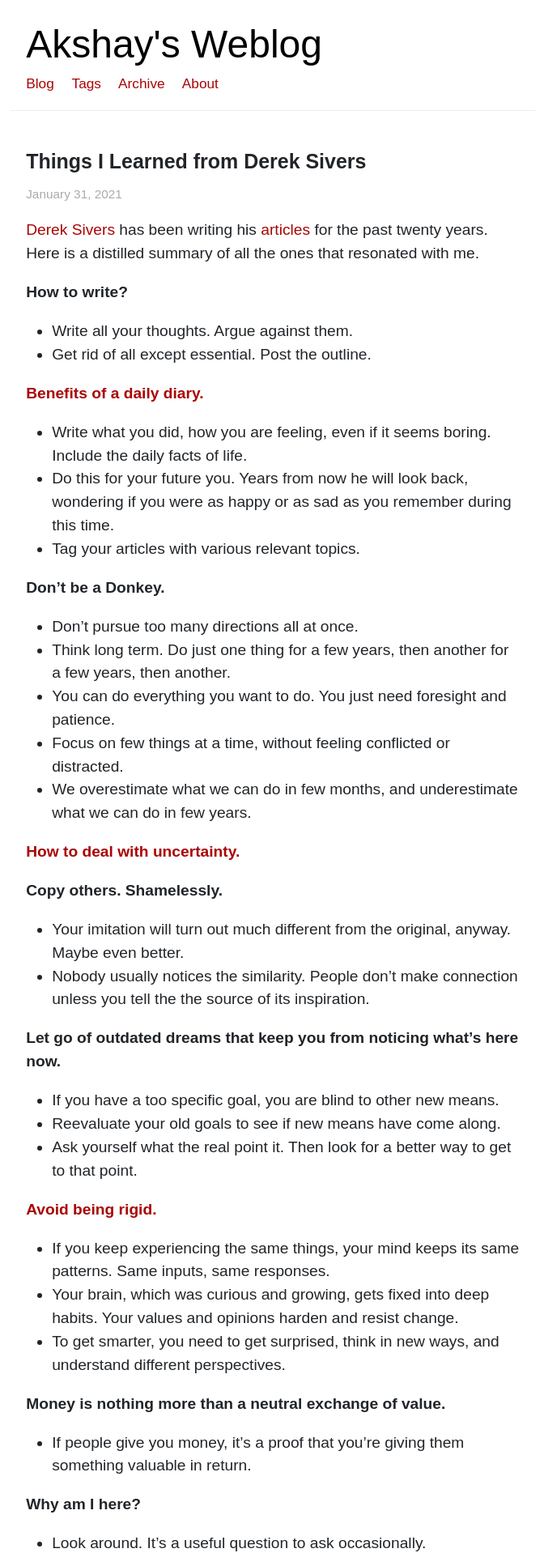
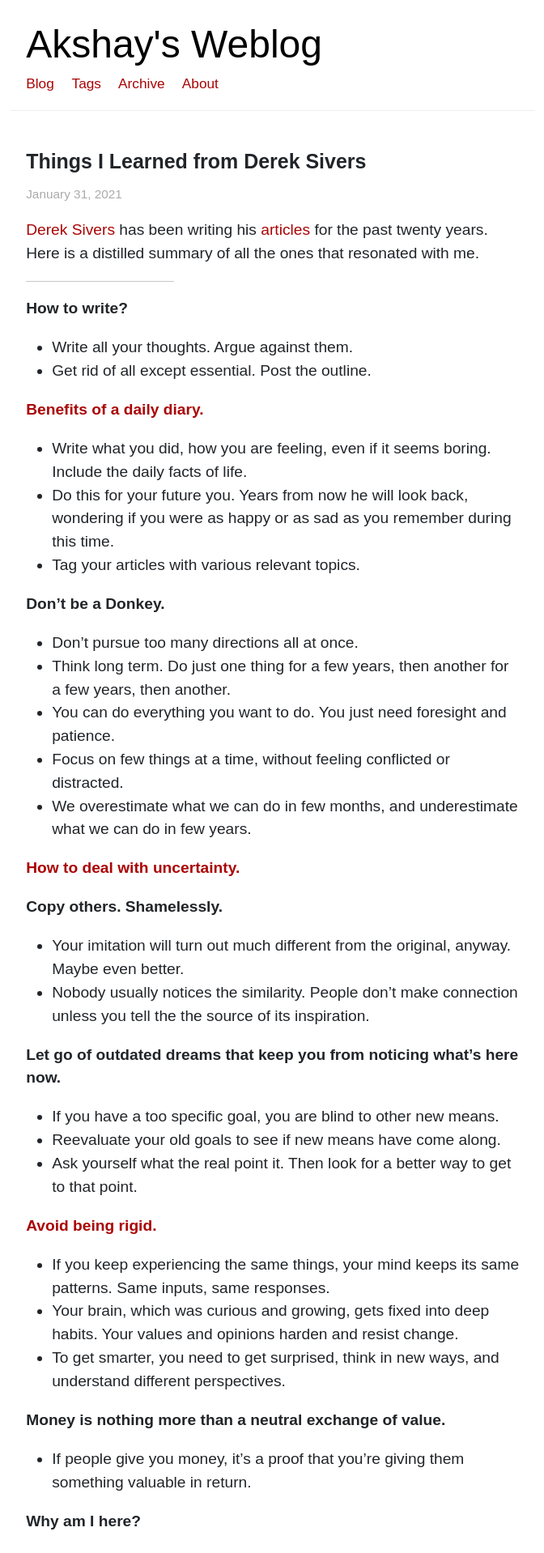
Before and after one commit to akshayKhot/akshayKhot.github.io, a Jekyll site: the page built from _posts/2021-1-31-derek-sivers.md, in a window 1280 px wide. Shown: the top 1918 px of the page at 81% size, without its empty margins (303-975 px from the left). Built offline with Jekyll 4.4.1, drawn with Linux system fonts in a browser that asks for light colours; comment, search, counter and statistics services are not loaded.

Commit message:
add hr rule

```diff
--- a/_posts/2021-1-31-derek-sivers.md
+++ b/_posts/2021-1-31-derek-sivers.md
@@ -4,6 +4,8 @@
 ---
 
 [Derek Sivers](https://sive.rs/) has been writing his [articles](https://sive.rs/blog) for the past twenty years. Here is a distilled summary of all the ones that resonated with me.
+
+---
 
 **How to write?**
 
--- a/style.scss
+++ b/style.scss
@@ -23,6 +23,10 @@
 
 .b {
   border: 0px solid #ddd;
+}
+
+hr {
+  width: 30%;
 }
 
 .container {
```
